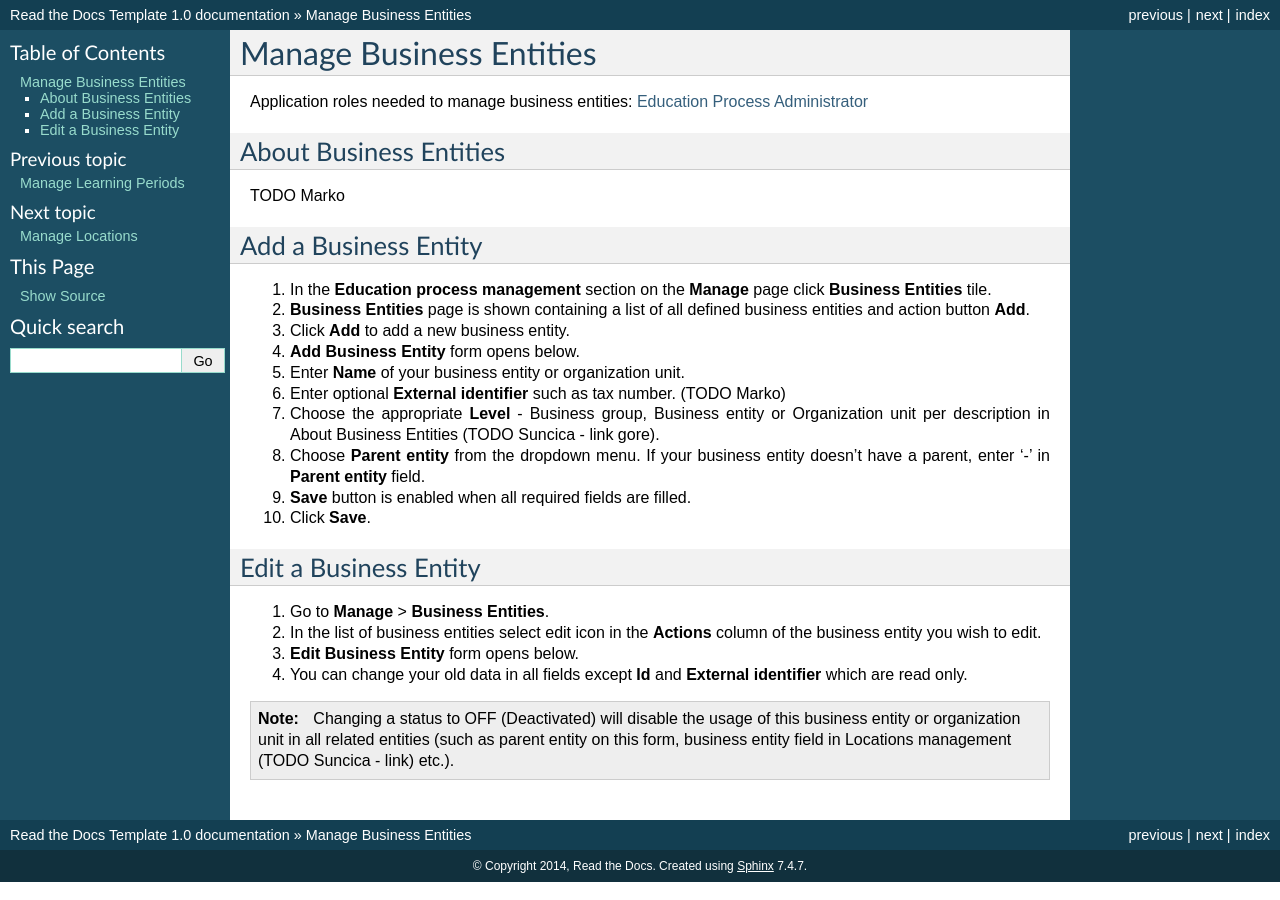
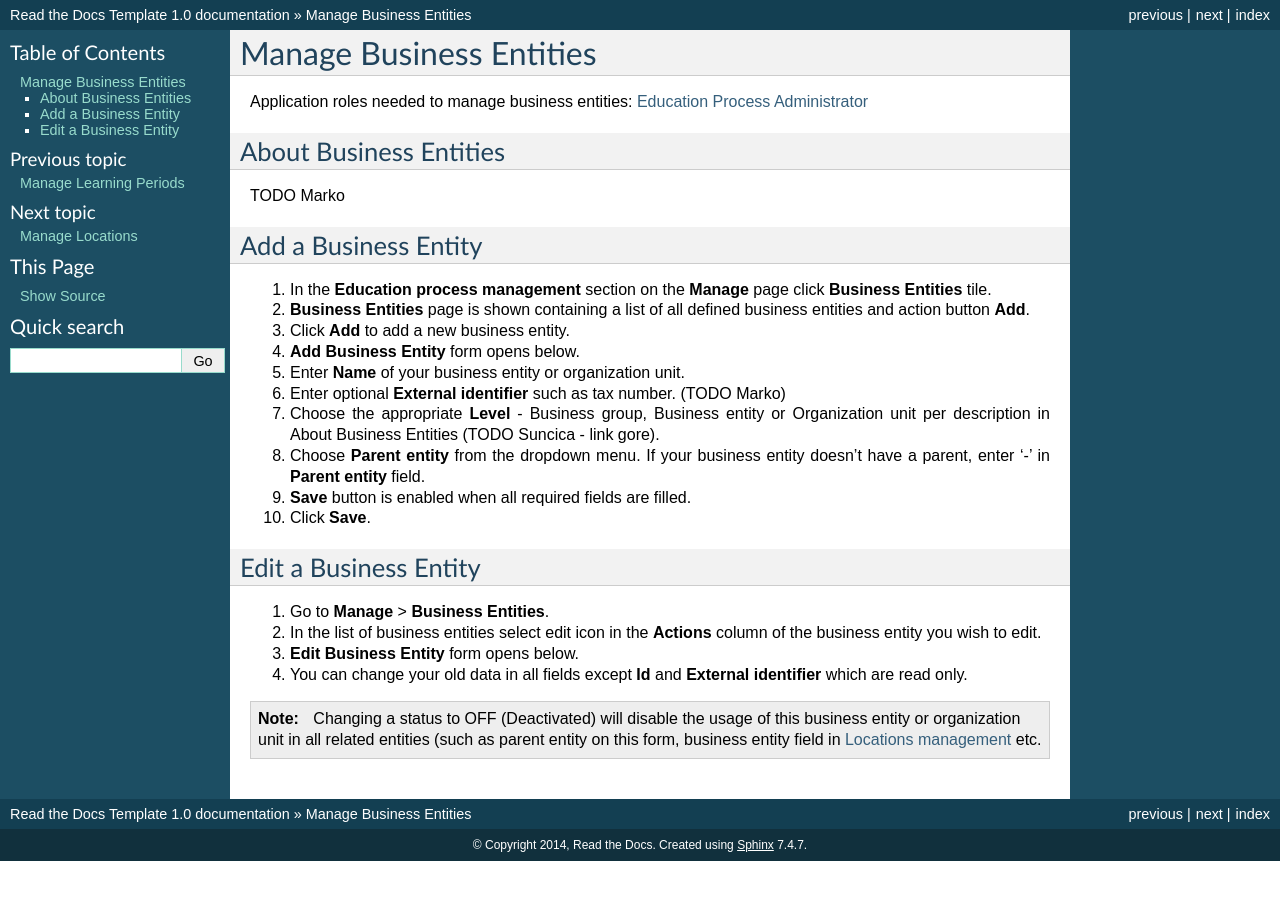
Before and after one commit to pslisko/performa365docs, a Sphinx documentation site: the page built from docs/howto/manage_business_entities.rst, in a window 1280 px wide. Built offline with Sphinx 7.4.7, drawn with Linux system fonts in a browser that asks for light colours; pages that are not in the unit, such as notebooks, are missing from menus.

Commit message:
Update manage_business_entities.rst

```diff
--- a/docs/howto/manage_business_entities.rst
+++ b/docs/howto/manage_business_entities.rst
@@ -30,4 +30,4 @@ Edit a Business Entity
 #. **Edit Business Entity** form opens below.
 #. You can change your old data in all fields except **Id** and **External identifier** which are read only.
 
-.. note:: Changing a status to OFF (Deactivated) will disable the usage of this business entity or organization unit in all related entities (such as parent entity on this form, business entity field in Locations management (TODO Suncica - link) etc.).
+.. note:: Changing a status to OFF (Deactivated) will disable the usage of this business entity or organization unit in all related entities (such as parent entity on this form, business entity field in :ref:`Locations management<manage_locations>` etc.
```
